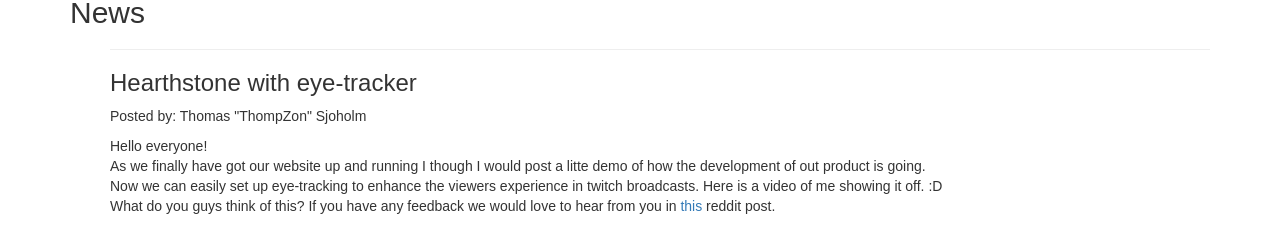
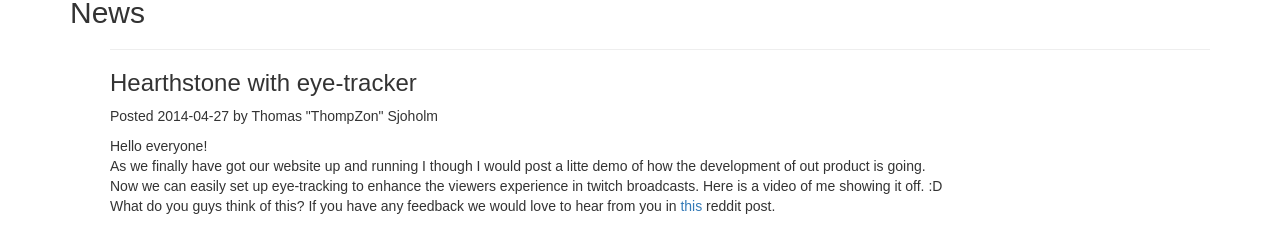
Before and after one commit to langest/BreamIOWebpage, a Jekyll site: the page built from index.html, in a window 1280 px wide and 1400 px high. Shown: the part 542-778 px from the top of the window. Built offline with Jekyll 4.4.1, drawn with Linux system fonts in a browser that asks for light colours; nearby versions of some CDN libraries; some web fonts are replaced; Markdown is read by kramdown in place of the engine named in the settings; the list of posts is cut into pages by our own code; some of the changed text lies outside the part shown; grey boxes are pictures that could not be loaded.

Commit message:
added pagination and fixed date tags for posts

```diff
--- a/_config.yml
+++ b/_config.yml
@@ -2,3 +2,4 @@
 markdown: redcarpet
 pygments: true
 baseurl:
+paginate: 3
--- a/index.html
+++ b/index.html
@@ -13,12 +13,36 @@
 
 <h2> News </h2>
 	<ul class="posts">
-		{% for post in site.posts %}
+		{% for post in paginator.posts %}
 			<hr>
 			<h3> {{ post.title }} </h3>
-			<p> Posted by: {{ post.poster }} </p>
+			<p> Posted {{ post.date | date: "%Y-%m-%d" }} by {{ post.poster }}  </p>
 			{{ post.content }}
 		{% endfor %}
 	</ul>
 
+{% if paginator.total_pages > 1 %}
+<div class="pagination">
+  {% if paginator.previous_page %}
+    <a href="{{ paginator.previous_page_path | prepend: site.baseurl | replace: '//', '/' }}">&laquo; Prev</a>
+  {% else %}
+    <span>&laquo; Prev</span>
+  {% endif %}
+
+  {% for page in (1..paginator.total_pages) %}
+    {% if page == paginator.page %}
+      <em>{{ page }}</em>
+    {% elsif page == 1 %}
+      <a href="{{ '/index.html' | prepend: site.baseurl | replace: '//', '/' }}">{{ page }}</a>
+    {% else %}
+      <a href="{{ site.paginate_path | prepend: site.baseurl | replace: '//', '/' | replace: ':num', page }}">{{ page }}</a>
+    {% endif %}
+  {% endfor %}
+
+  {% if paginator.next_page %}
+    <a href="{{ paginator.next_page_path | prepend: site.baseurl | replace: '//', '/' }}">Next &raquo;</a>
+  {% else %}
+    <span>Next &raquo;</span>
+  {% endif %}
 </div>
+{% endif %}
```
